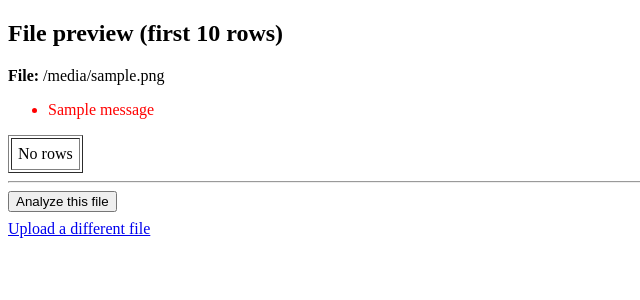
After one commit to weeinn2025/Capstone-FinGPT, a Flask app: template templates/preview.html in a window 1280 px wide. The commit adds this page. Shown: the top 300 px of the page, without its empty margins (0-640 px from the left). Run offline with Flask 3, Linux system fonts and the light colour scheme; the template is opened without the code that fills it: most values are stand-ins (such as "Sample title", 1, 10 or a date in 2020); one stand-in notice (Sample message) is shown.

Commit message:
feat(data-prep): CSV/XLSX/ZIP preview (first 10 rows) + analyze-from-preview (#5)
* feat(data-prep): add preview route, XLSX/CSV handling, and analyze-from-preview

* feat(data-prep): preview route, CSV/XLSX/ZIP parsing + normalization + tests

* feat(data-prep): CSV/XLSX preview + analyze-from-preview; fix tests location

```diff
--- a/app.py
+++ b/app.py
@@ -67,6 +67,98 @@ def health():
     return {"status": "ok"}, 200
 
 
+# ---- 4b) Upload helpers: allowed types, readers, normalizer ---------
+import zipfile
+
+ALLOWED_EXTENSIONS = {"csv", "xlsx", "zip"}
+
+
+def is_allowed_file(filename: str) -> bool:
+    ext = Path(filename).suffix.lower().lstrip(".")
+    return ext in ALLOWED_EXTENSIONS
+
+
+def read_zip_first_valid(zip_path: Path) -> pd.DataFrame:
+    """Open the first .csv or .xlsx inside a ZIP and return a DataFrame."""
+    with zipfile.ZipFile(zip_path, "r") as zf:
+        members = sorted(
+            [n for n in zf.namelist() if n.lower().endswith((".csv", ".xlsx"))]
+        )
+        if not members:
+            raise ValueError("ZIP has no CSV/XLSX files.")
+        name = members[0]
+        with zf.open(name) as fh:
+            if name.lower().endswith(".csv"):
+                return pd.read_csv(fh)
+            # xlsx
+            return pd.read_excel(fh, engine="openpyxl")
+
+
+def read_anytabular(path: Path) -> pd.DataFrame:
+    """Read CSV/XLSX/ZIP into a DataFrame."""
+    ext = path.suffix.lower()
+    if ext == ".csv":
+        return pd.read_csv(path)
+    if ext == ".xlsx":
+        return pd.read_excel(path, engine="openpyxl")
+    if ext == ".zip":
+        return read_zip_first_valid(path)
+    raise ValueError(f"Unsupported file type: {ext}")
+
+
+_CANON = {
+    "company": ["company", "firm", "name"],
+    "year": ["year", "fiscal_year", "fy"],
+    "lineitem": ["lineitem", "line item", "account", "metric"],
+    "value": ["value", "amount", "val", "amount_usd", "usd"],
+}
+
+
+def _find_alias(cols_lower: dict[str, str], aliases: list[str]) -> str | None:
+    for a in aliases:
+        if a in cols_lower:
+            return cols_lower[a]
+    return None
+
+
+def normalize_financial_df(df: pd.DataFrame) -> tuple[pd.DataFrame, str | None]:
+    """
+    Try to normalize to Company/Year/LineItem/Value (case/space tolerant).
+    Returns (normalized_df, warning_message_or_none).
+    """
+    cols_lower = {c.strip().lower(): c for c in df.columns}
+
+    # first pass: look for friendly aliases
+    mapping_src = {
+        "Company": _find_alias(cols_lower, _CANON["company"]),
+        "Year": _find_alias(cols_lower, _CANON["year"]),
+        "LineItem": _find_alias(cols_lower, _CANON["lineitem"]),
+        "Value": _find_alias(cols_lower, _CANON["value"]),
+    }
+    # fallback: exact canonical (case-insensitive) if present
+    for k in list(mapping_src.keys()):
+        if mapping_src[k] is None and k.lower() in cols_lower:
+            mapping_src[k] = cols_lower[k.lower()]
+
+    missing = [k for k, v in mapping_src.items() if v is None]
+    warn = None
+    if missing:
+        warn = f"Could not auto-map columns: {', '.join(missing)}"
+
+    renamed = df.rename(columns={v: k for k, v in mapping_src.items() if v})
+
+    needed = {"Company", "Year", "LineItem", "Value"}
+    if not needed.issubset(set(renamed.columns)):
+        # return original df with a warning; caller can decide how to proceed
+        return df, warn
+
+    out = renamed[["Company", "Year", "LineItem", "Value"]].copy()
+    out["Year"] = pd.to_numeric(out["Year"], errors="coerce").astype("Int64")
+    out["Value"] = pd.to_numeric(out["Value"], errors="coerce")
+    out = out.dropna(subset=["Year", "Value"])
+    return out, warn
+
+
 # --- 5) Jinja filter for currency formatting ----------------------------
 @app.template_filter("currency")
 def currency_filter(val):
@@ -104,91 +196,143 @@ def index():
 
 
 @app.post("/upload")
-@limiter.limit("10 per minute")  # limit only actual submissions
+@limiter.limit("10 per minute")
 def upload_file():
-    if request.method == "POST":
-        # --- Validation & CSV loading ---
+    saved_name = request.form.get("saved_filename")
+
+    if saved_name:
+        # Came from preview screen
+        filepath = UPLOAD_FOLDER / saved_name
+        if not filepath.exists():
+            flash("Saved file not found. Please upload again.")
+            return redirect(request.url_root)
+    else:
+        # Fresh upload path (backwards compatible)
         if "file" not in request.files:
             flash("No file part in request.")
-            return redirect(request.url)
+            return redirect(request.url_root)
 
         file = request.files["file"]
         if file.filename == "":
             flash("No file selected.")
-            return redirect(request.url)
+            return redirect(request.url_root)
 
-        # Basic CSV check
-        if not file.filename.lower().endswith(".csv"):
-            flash("Please upload a CSV file.")
-            return redirect(request.url)
+        if not is_allowed_file(file.filename):
+            flash("Allowed types: .csv, .xlsx, .zip")
+            return redirect(request.url_root)
 
-        # Save and read
         filepath = UPLOAD_FOLDER / file.filename
         file.save(filepath)
 
+    # Read + normalize (best effort)
+    try:
+        raw_df = read_anytabular(filepath)
+    except Exception as e:
+        flash(f"Error reading file: {e}")
+        return redirect(request.url_root)
+
+    df_norm, warn = normalize_financial_df(raw_df)
+    if warn:
+        flash(warn)
+
+    # Use normalized df if it contains the canonical columns; else fallback
+    needed = {"Company", "Year", "LineItem", "Value"}
+    use_df = df_norm if needed.issubset(set(df_norm.columns)) else raw_df
+
+    df = use_df.head(10)
+    summary = df.to_dict(orient="records")
+
+    # --- Build prompt for AI --------
+    prompt_lines = [
+        f"{r['Company']} {r['Year']} {r['LineItem']}: {r['Value']:,}"
+        for r in summary
+        if all(k in r for k in ("Company", "Year", "LineItem", "Value"))
+    ]
+    prompt = (
+        "Here is a snippet of financial data:\n"
+        + "\n".join(prompt_lines)
+        + "\n\nPlease provide a concise, 2-3 sentence analysis of these figures."
+    )
+
+    # --- Call AI ---------------------
+    if GEMINI_AVAILABLE:
         try:
-            df = pd.read_csv(filepath)
+            ai_text = call_gemini(prompt)
         except Exception as e:
-            flash(f"Error reading CSV: {e}")
-            return redirect(request.url)
+            # if it's a requests.HTTPError you can do:
+            if hasattr(e, "response"):
+                print("FULL URL:", e.response.request.url)
+                print("STATUS CODE:", e.response.status_code)
+                print("BODY:", e.response.text)
+            flash(f"AI call failed: {e}")
+            ai_text = None
+    else:
+        ai_text = "(AI disabled: missing GEMINI_* env vars)"
 
-        df = df.head(10)  # limit for demo, show only first 10 rows
-        # Convert DataFrame to list of dicts
-        summary = df.to_dict(orient="records")
+    # ——— Build bar chart of Revenue vs Net Income ———
+    # Expecting summary like:
+    # {'Company':'Apple Inc.', 'Year':2021, 'LineItem':'Total Revenue', 'Value':81434000000} # noqa: E501
+    # {'Company':'Apple Inc.', 'Year':2021, 'LineItem':'Net Income', 'Value':21744000000} # noqa: E501
 
-        # --- Build prompt for AI --------
-        prompt_lines = [
-            f"{r['Company']} {r['Year']} {r['LineItem']}: {r['Value']:,}"
-            for r in summary
-        ]
-        prompt = (
-            "Here is a snippet of financial data:\n"
-            + "\n".join(prompt_lines)
-            + "\n\nPlease provide a concise, 2-3 sentence analysis of these figures."
-        )
+    labels = [row["LineItem"] for row in summary]
+    values = [row["Value"] for row in summary]
 
-        # --- Call AI ---------------------
-        if GEMINI_AVAILABLE:
-            try:
-                ai_text = call_gemini(prompt)
-            except Exception as e:
-                # if it's a requests.HTTPError you can do:
-                if hasattr(e, "response"):
-                    print("FULL URL:", e.response.request.url)
-                    print("STATUS CODE:", e.response.status_code)
-                    print("BODY:", e.response.text)
-                flash(f"AI call failed: {e}")
-                ai_text = None
-        else:
-            ai_text = "(AI disabled: missing GEMINI_* env vars)"
-
-        # ——— Build bar chart of Revenue vs Net Income ———
-        # Expecting summary like:
-        # {'Company':'Apple Inc.', 'Year':2021, 'LineItem':'Total Revenue', 'Value':81434000000} # noqa: E501
-        # {'Company':'Apple Inc.', 'Year':2021, 'LineItem':'Net Income', 'Value':21744000000} # noqa: E501
-
-        labels = [row["LineItem"] for row in summary]
-        values = [row["Value"] for row in summary]
-
-        fig, ax = plt.subplots()
-        ax.bar(labels, [v / 1e9 for v in values])  # show in billions
-        ax.set_ylabel("Value (USD Billion)")
+    fig, ax = plt.subplots()
+    ax.bar(labels, [v / 1e9 for v in values])  # show in billions
+    ax.set_ylabel("Value (USD Billion)")
+    if summary and "Company" in summary[0] and "Year" in summary[0]:
         ax.set_title(f"{summary[0]['Company']} {summary[0]['Year']}")
 
-        buf = BytesIO()
-        fig.tight_layout()
-        fig.savefig(buf, format="png")
-        plt.close(fig)
-        buf.seek(0)
-        chart_data = base64.b64encode(buf.read()).decode("ascii")
+    buf = BytesIO()
+    fig.tight_layout()
+    fig.savefig(buf, format="png")
+    plt.close(fig)
+    buf.seek(0)
+    chart_data = base64.b64encode(buf.read()).decode("ascii")
 
-        # — pass chart_data into template context —
-        return render_template(
-            "result.html", summary=summary, ai_text=ai_text, chart_data=chart_data
-        )
+    # Render result page — pass chart_data into template context —
+    return render_template(
+        "result.html", summary=summary, ai_text=ai_text, chart_data=chart_data
+    )
 
     # GET request
     return render_template("index.html")
+
+
+# ---- 7a) Preview route (save file + show first rows) -----------------
+@app.post("/preview")
+@limiter.limit("10 per minute")
+def preview():
+    if "file" not in request.files:
+        flash("No file part in request.")
+        return redirect(request.url_root)
+
+    file = request.files["file"]
+    if file.filename == "":
+        flash("No file selected.")
+        return redirect(request.url_root)
+
+    if not is_allowed_file(file.filename):
+        flash("Allowed types: .csv, .xlsx, .zip")
+        return redirect(request.url_root)
+
+    # Save to uploads/
+    saved_path = UPLOAD_FOLDER / file.filename
+    file.save(saved_path)
+
+    try:
+        df = read_anytabular(saved_path)
+        # show only first 10 rows, raw (pre-normalization)
+        preview_rows = df.head(10).to_dict(orient="records")
+    except Exception as e:
+        flash(f"Could not read file: {e}")
+        return redirect(request.url_root)
+
+    return render_template(
+        "preview.html",
+        saved_filename=saved_path.name,
+        preview_rows=preview_rows,
+    )
 
 
 # ---- 8) PDF Download Route ------------------------------------------
--- /dev/null
+++ b/templates/preview.html
@@ -0,0 +1,61 @@
+<!DOCTYPE html>
+<html>
+<head>
+  <title>Preview — Upload</title>
+</head>
+<body>
+  <h2>File preview (first 10 rows)</h2>
+  {% if saved_filename %}
+    <p><strong>File:</strong> {{ saved_filename }}</p>
+  {% endif %}
+
+  <!-- Flash messages -->
+  {% with messages = get_flashed_messages() %}
+    {% if messages %}
+      <ul style="color: red;">
+        {% for msg in messages %}
+          <li>{{ msg }}</li>
+        {% endfor %}
+      </ul>
+    {% endif %}
+  {% endwith %}
+
+  <table border="1" cellpadding="6">
+    {% if preview_rows and preview_rows|length > 0 %}
+      <caption style="text-align:left; margin-bottom:6px;">
+        Showing {{ preview_rows|length }} rows
+      </caption>
+      <thead>
+        <tr>
+          {% for k in preview_rows[0].keys() %}
+            <th>{{ k }}</th>
+          {% endfor %}
+        </tr>
+      </thead>
+      <tbody>
+        {% for row in preview_rows %}
+          <tr>
+            {% for v in row.values() %}
+              <td>{{ v }}</td>
+            {% endfor %}
+          </tr>
+        {% endfor %}
+      </tbody>
+    {% else %}
+      <tr><td>No rows</td></tr>
+    {% endif %}
+  </table>
+
+  <hr>
+
+  <!-- Continue with this saved file -->
+  <form method="POST" action="{{ url_for('upload_file') }}">
+    <input type="hidden" name="saved_filename" value="{{ saved_filename }}">
+    <button type="submit">Analyze this file</button>
+  </form>
+
+  <p style="margin-top:8px;">
+    <a href="{{ url_for('index') }}">Upload a different file</a>
+  </p>
+</body>
+</html>
```
Also changed, not shown: templates/index.html (+14 -7 lines), tests/test_data_prep.py (added, +62 -0 lines), 2 other files.
